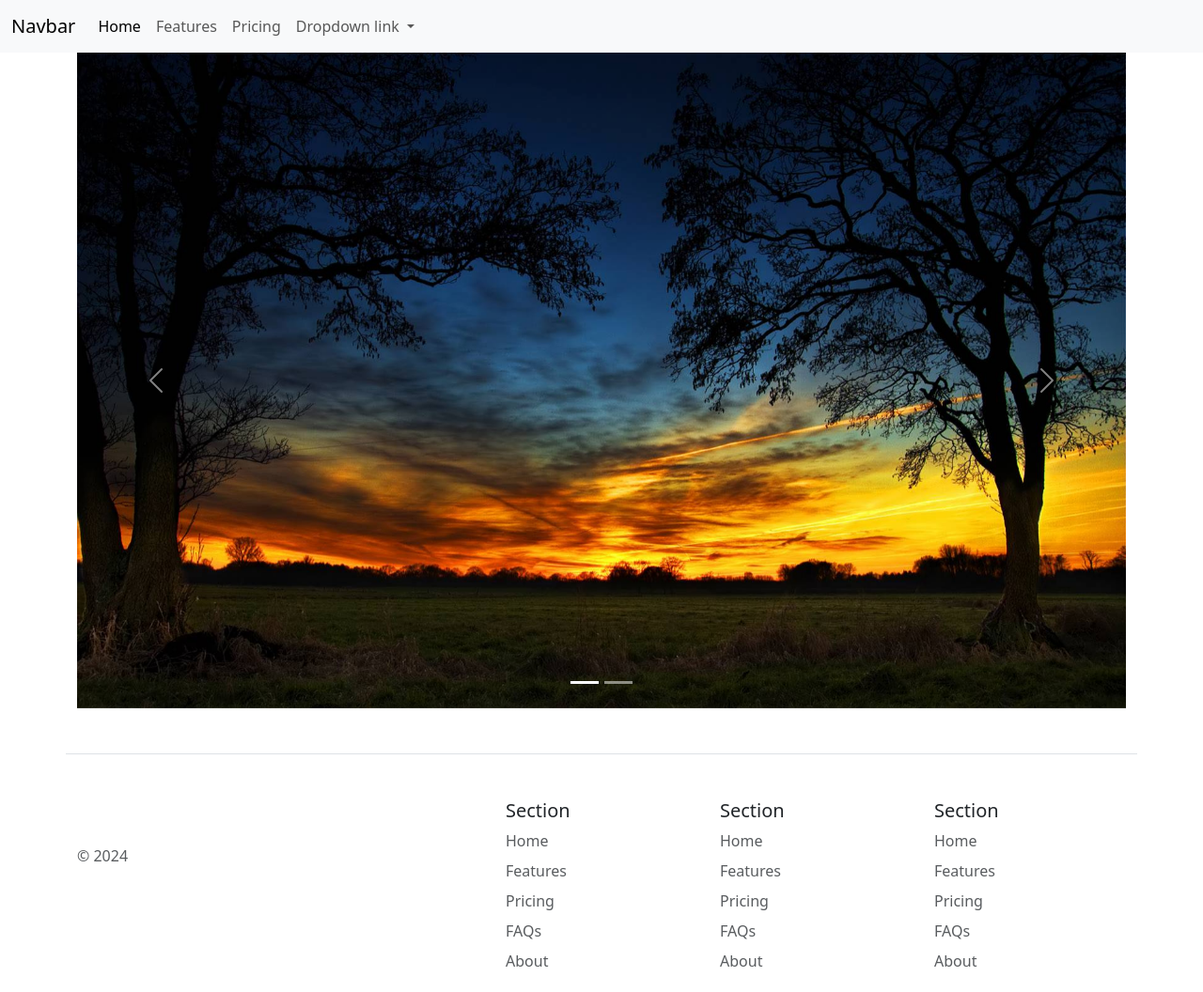
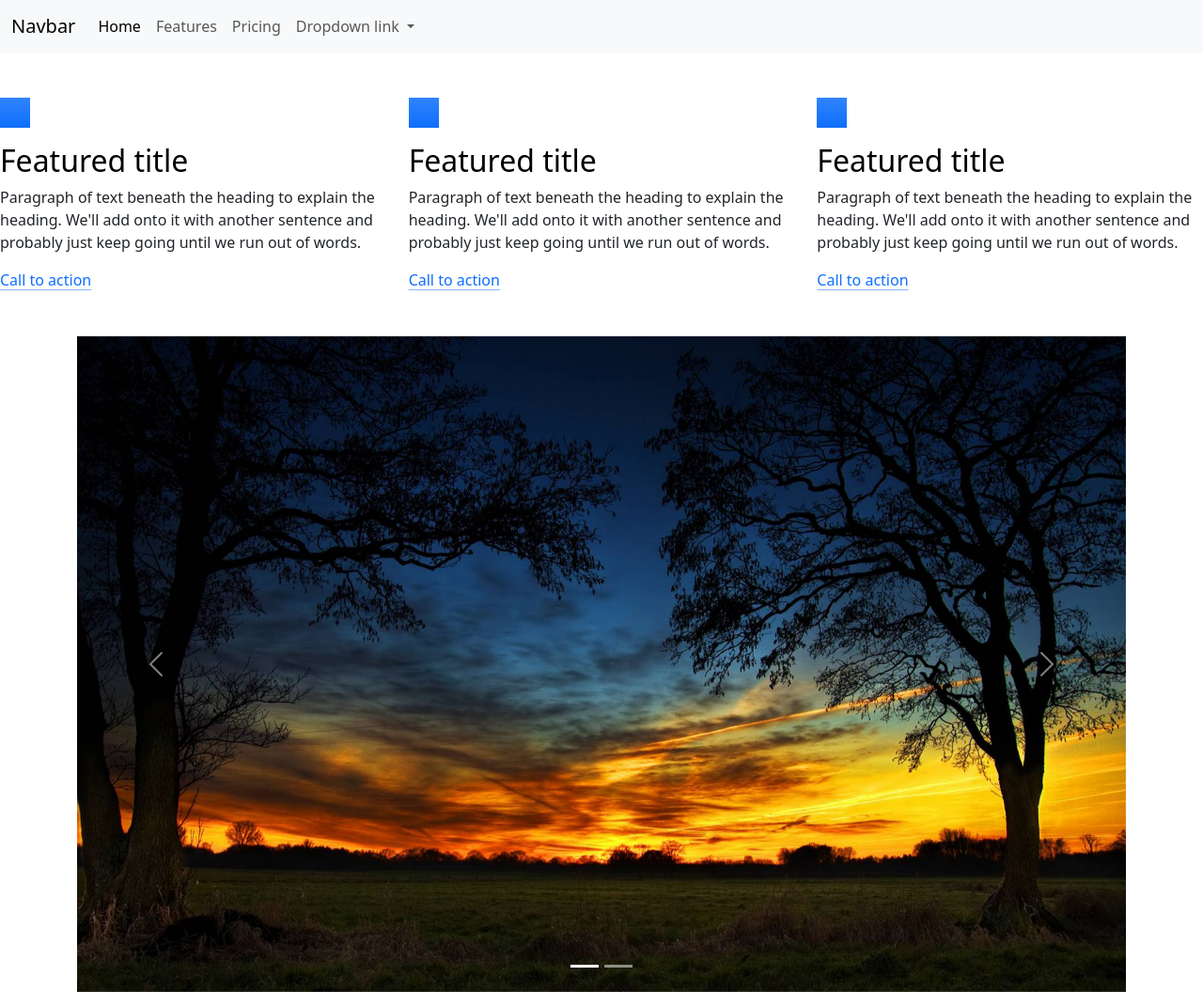
Before and after one commit to aloda33/newhtml, a website: page index.html in a window 1280 px wide. Shown: the top 1056 px of the page at 94% size. Drawn offline with nearby package versions, Linux system fonts and the light colour scheme.

Commit message:
features

```diff
--- a/index.html
+++ b/index.html
@@ -41,7 +41,41 @@
       </div>
     </nav>
     <main>
-
+      <div class="row g-4 py-5 row-cols-1 row-cols-lg-3">
+        <div class="feature col">
+          <div class="feature-icon d-inline-flex align-items-center justify-content-center text-bg-primary bg-gradient fs-2 mb-3">
+            <svg class="bi" width="1em" height="1em"><use xlink:href="#collection"></use></svg>
+          </div>
+          <h3 class="fs-2 text-body-emphasis">Featured title</h3>
+          <p>Paragraph of text beneath the heading to explain the heading. We'll add onto it with another sentence and probably just keep going until we run out of words.</p>
+          <a href="#" class="icon-link">
+            Call to action
+            <svg class="bi"><use xlink:href="#chevron-right"></use></svg>
+          </a>
+        </div>
+        <div class="feature col">
+          <div class="feature-icon d-inline-flex align-items-center justify-content-center text-bg-primary bg-gradient fs-2 mb-3">
+            <svg class="bi" width="1em" height="1em"><use xlink:href="#people-circle"></use></svg>
+          </div>
+          <h3 class="fs-2 text-body-emphasis">Featured title</h3>
+          <p>Paragraph of text beneath the heading to explain the heading. We'll add onto it with another sentence and probably just keep going until we run out of words.</p>
+          <a href="#" class="icon-link">
+            Call to action
+            <svg class="bi"><use xlink:href="#chevron-right"></use></svg>
+          </a>
+        </div>
+        <div class="feature col">
+          <div class="feature-icon d-inline-flex align-items-center justify-content-center text-bg-primary bg-gradient fs-2 mb-3">
+            <svg class="bi" width="1em" height="1em"><use xlink:href="#toggles2"></use></svg>
+          </div>
+          <h3 class="fs-2 text-body-emphasis">Featured title</h3>
+          <p>Paragraph of text beneath the heading to explain the heading. We'll add onto it with another sentence and probably just keep going until we run out of words.</p>
+          <a href="#" class="icon-link">
+            Call to action
+            <svg class="bi"><use xlink:href="#chevron-right"></use></svg>
+          </a>
+        </div>
+      </div>
       <div class="container">
       <div id="carouselExampleIndicators" class="carousel slide">
       <div class="carousel-indicators">
```
